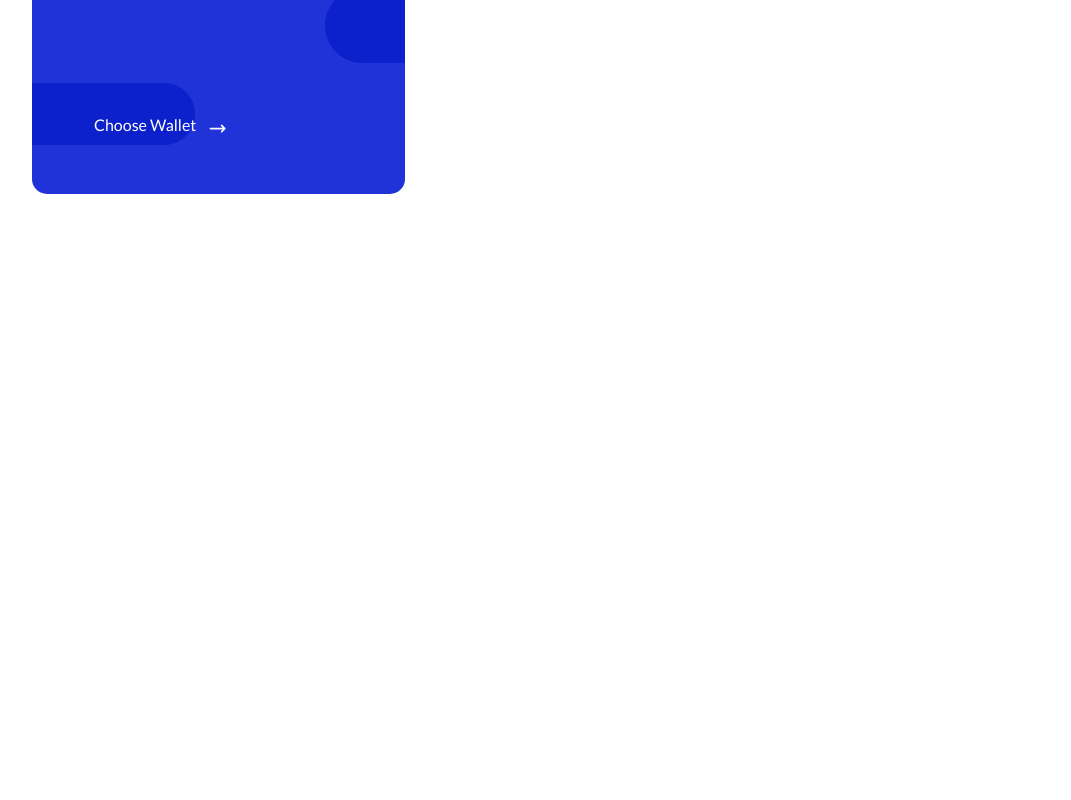
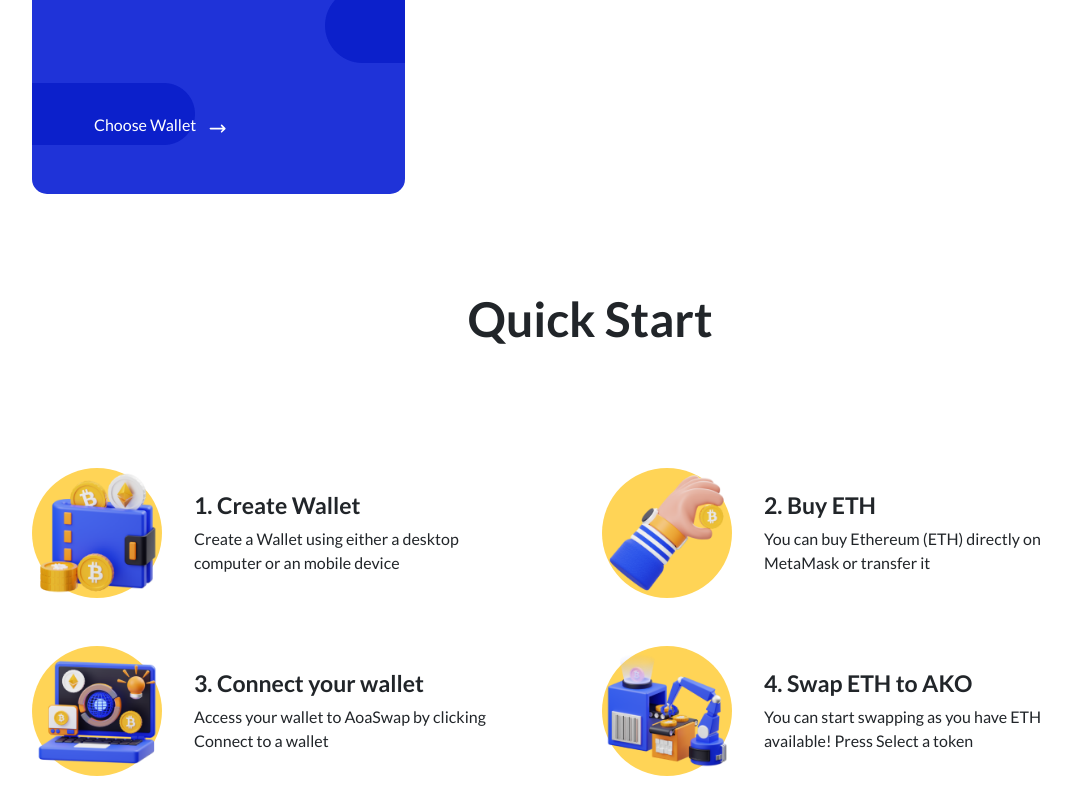
Before and after one commit to Ashraf-Raneem/Katex, a React (Create React App) app in the folder client/: page / in a window 1280 px wide. Shown: the part 2383-3183 px from the top of the page, without its empty margins (50-1121 px from the left). Before the commit the page ends 2577 px from the top, so only its background shows below. Built offline with nearby package versions, Linux system fonts and the light colour scheme.

Commit message:
quickstart section completed

```diff
--- a/client/src/App.js
+++ b/client/src/App.js
@@ -2,6 +2,7 @@ import Navbar from "./components/navbar/Navbar";
 import Navbar2 from "./components/navbar/Navbar2";
 import About from "./sections/about/About";
 import Hero from "./sections/hero/Hero";
+import QuickStart from "./sections/quick-start/QuickStart";
 import WalletPage from "./sections/wallets/WalletPage";
 
 const App = () => {
@@ -11,6 +12,7 @@ const App = () => {
       <Hero />
       <About />
       <WalletPage />
+      <QuickStart />
     </div>
   );
 };
--- a/client/src/assets/styles.scss
+++ b/client/src/assets/styles.scss
@@ -175,6 +175,38 @@ a {
     }
 }
 
+// Quick start
+.qs {
+    &-content{
+        display: flex;
+        flex-direction: row;
+        margin: 1.5rem 0px;
+    }
+    &-image{
+        height: 130px;
+        width: 130px;
+        &-container{
+            background-color: var(--yellow);
+            border-radius: 999px;
+        }
+    }
+    &-desc{
+        display: flex;
+        flex-direction: column;
+        margin-top: 1.5rem;
+        margin-left: 2rem;
+        width: 300px;
+        h3{
+            font-size: 23px;
+            font-weight: bold;
+        }
+        span{
+            font-size: 16px;
+            font-weight: 500;
+        }
+    }
+}
+
 @media screen and (max-width : 1400px) {
     .hero-tree{
         display: none;
--- /dev/null
+++ b/client/src/sections/quick-start/QuickStart.js
@@ -0,0 +1,56 @@
+import React from "react";
+import { Row, Col } from "reactstrap";
+import QsImg1 from "../../assets/images/wallet-1.png";
+import QsImg2 from "../../assets/images/Hand Hold Bitcoin.png";
+import QsImg3 from "../../assets/images/Laptop.png";
+import QsImg4 from "../../assets/images/Machine.png";
+
+const QuickStart = () => {
+  return (
+    <div className="container container-ld">
+      <div className="about-header">
+        <h1>Quick Start</h1>
+      </div>
+      <Row>
+        <Col md={12} lg={6} className="qs-content">
+          <div className="qs-image-container">
+            <img className="qs-image" src={QsImg1} alt="qs" />
+          </div>
+          <div className="qs-desc">
+            <h3>1. Create Wallet</h3>
+            <span>Create a Wallet using either a desktop computer or an mobile device</span>
+          </div>
+        </Col>
+        <Col md={12} lg={6} className="qs-content">
+          <div className="qs-image-container">
+            <img className="qs-image" src={QsImg2} alt="qs" />
+          </div>
+          <div className="qs-desc">
+            <h3>2. Buy ETH</h3>
+            <span>You can buy Ethereum (ETH) directly on MetaMask or transfer it</span>
+          </div>
+        </Col>
+        <Col md={12} lg={6} className="qs-content">
+          <div className="qs-image-container">
+            <img className="qs-image" src={QsImg3} alt="qs" />
+          </div>
+          <div className="qs-desc">
+            <h3>3. Connect your wallet</h3>
+            <span>Access your wallet to AoaSwap by clicking Connect to a wallet</span>
+          </div>
+        </Col>
+        <Col md={12} lg={6} className="qs-content">
+          <div className="qs-image-container">
+            <img className="qs-image" src={QsImg4} alt="qs" />
+          </div>
+          <div className="qs-desc">
+            <h3>4. Swap ETH to AKO</h3>
+            <span>You can start swapping as you have ETH available! Press Select a token </span>
+          </div>
+        </Col>
+      </Row>
+    </div>
+  );
+};
+
+export default QuickStart;
```
